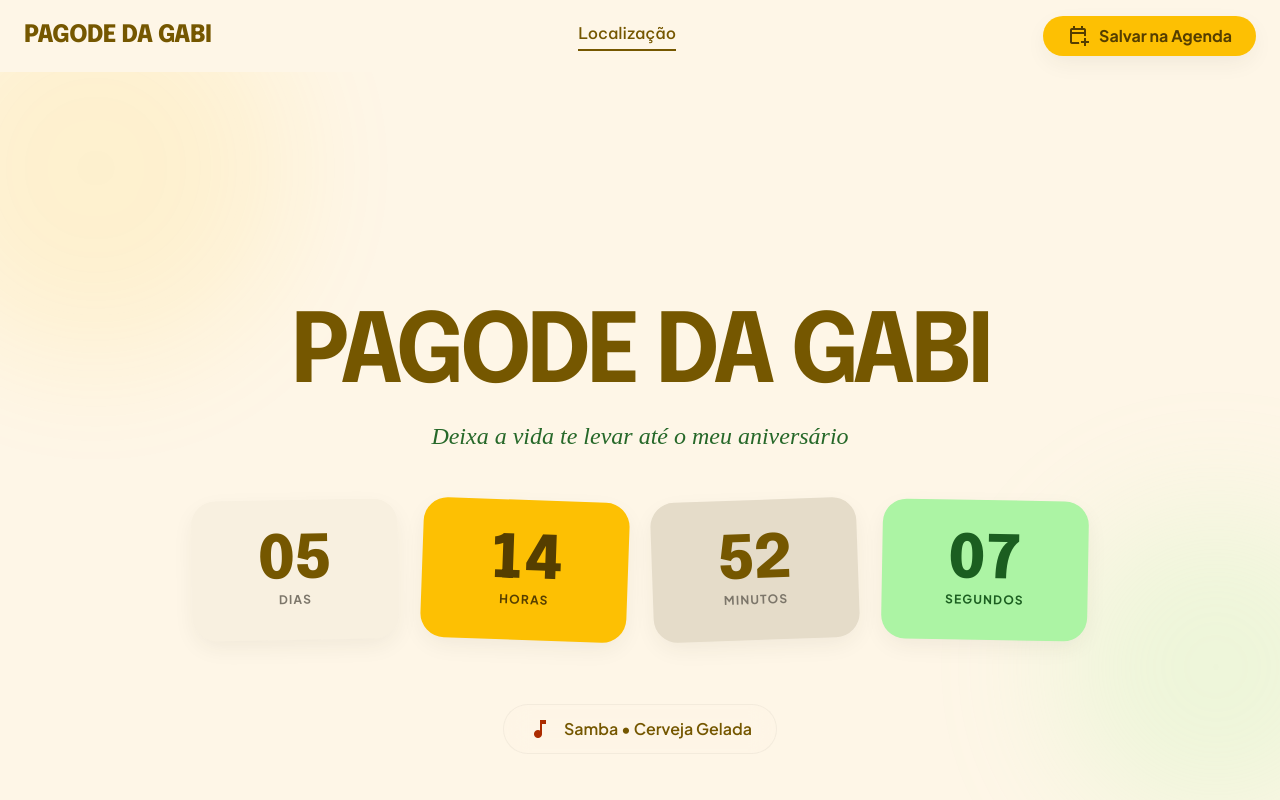
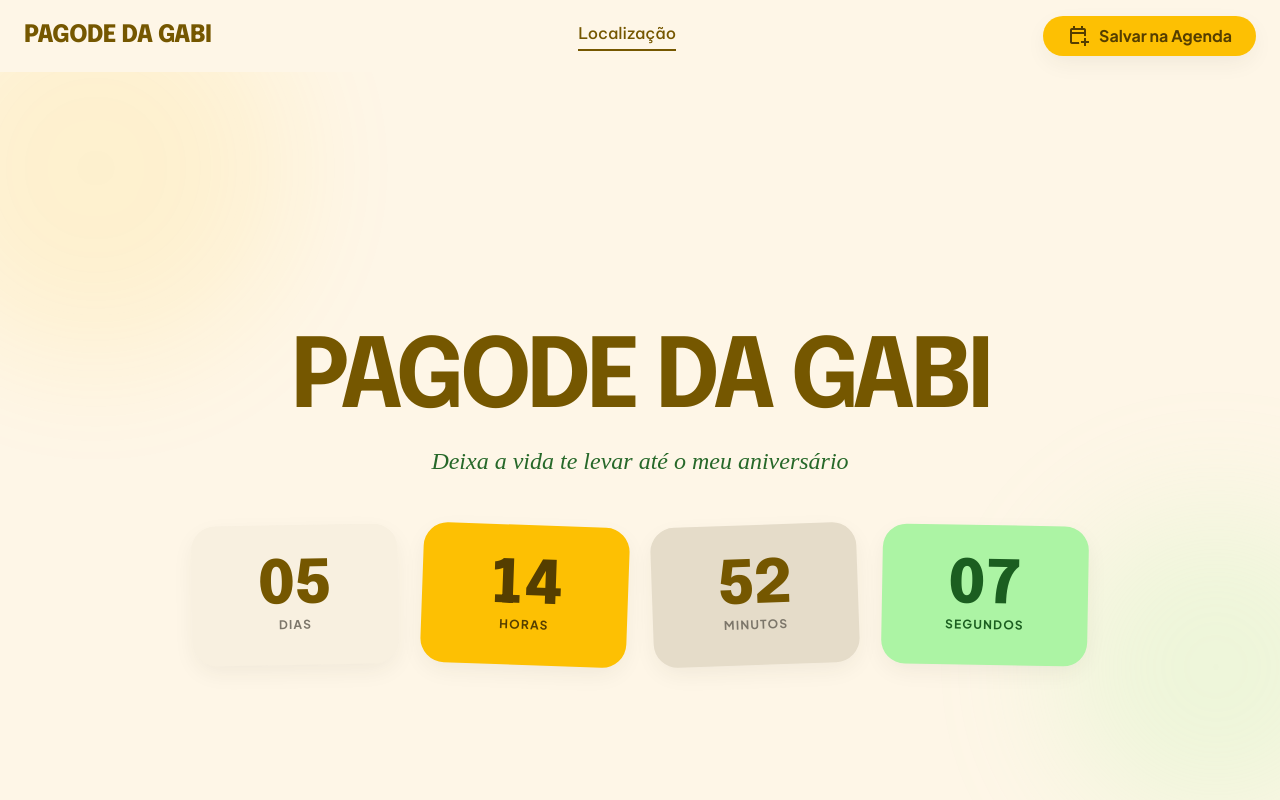
Before and after one commit to carvalhocaio/party-counter, a Next.js app: page / in a window 1280 px wide. Shown: the top 800 px of the page. Built offline with nearby package versions, Linux system fonts and the light colour scheme.

Commit message:
Remove music chip from homepage

```diff
--- a/app/page.tsx
+++ b/app/page.tsx
@@ -39,17 +39,6 @@ export default function Home() {
 
             {/* Countdown Bento Grid */}
             <Countdown />
-
-            {/* Glassmorphism Chip */}
-            <div className="inline-flex items-center gap-3 bg-surface-bright/80 pagode-blur px-6 py-3 rounded-full border border-outline-variant/15 font-label font-semibold text-primary">
-              <span
-                className="material-symbols-outlined text-tertiary"
-                style={{ fontVariationSettings: "'FILL' 1" }}
-              >
-                music_note
-              </span>
-              Samba • Cerveja Gelada
-            </div>
           </div>
         </section>
 
```
